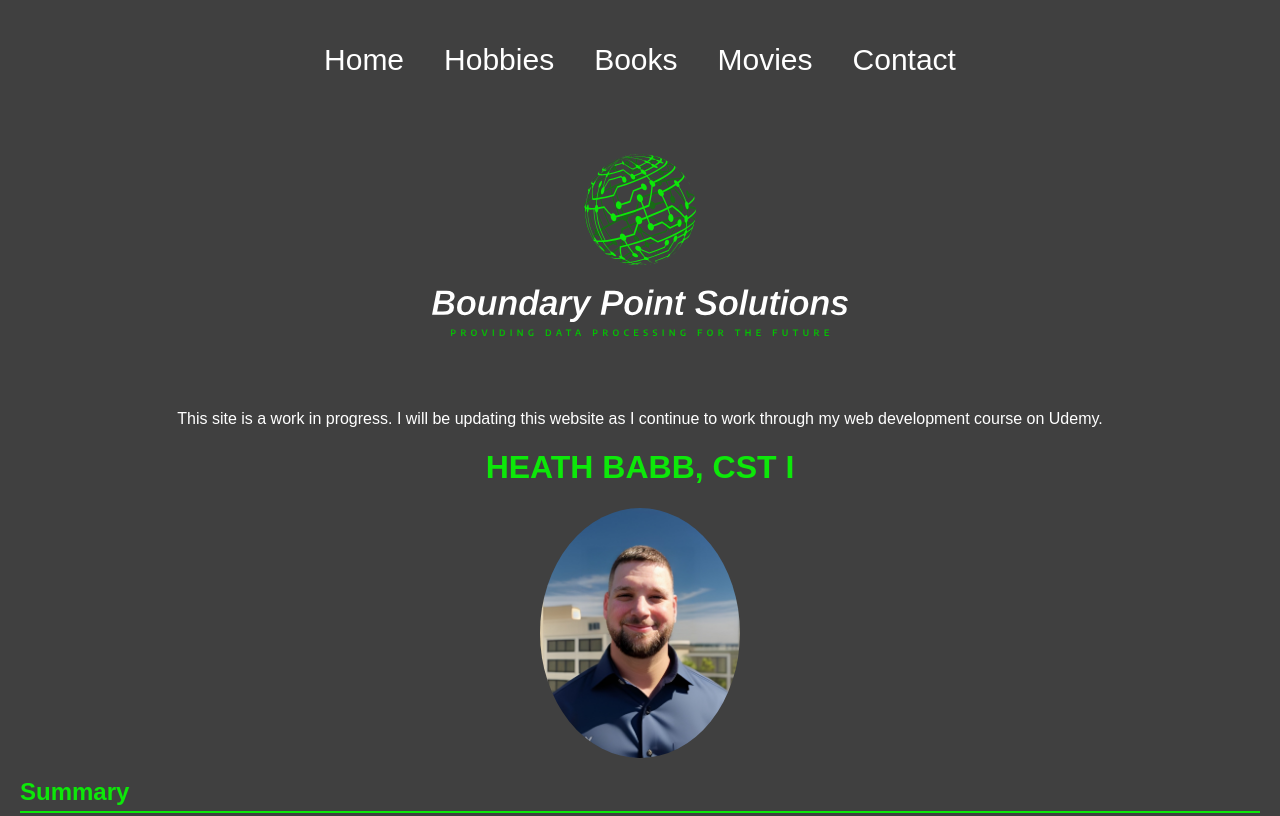
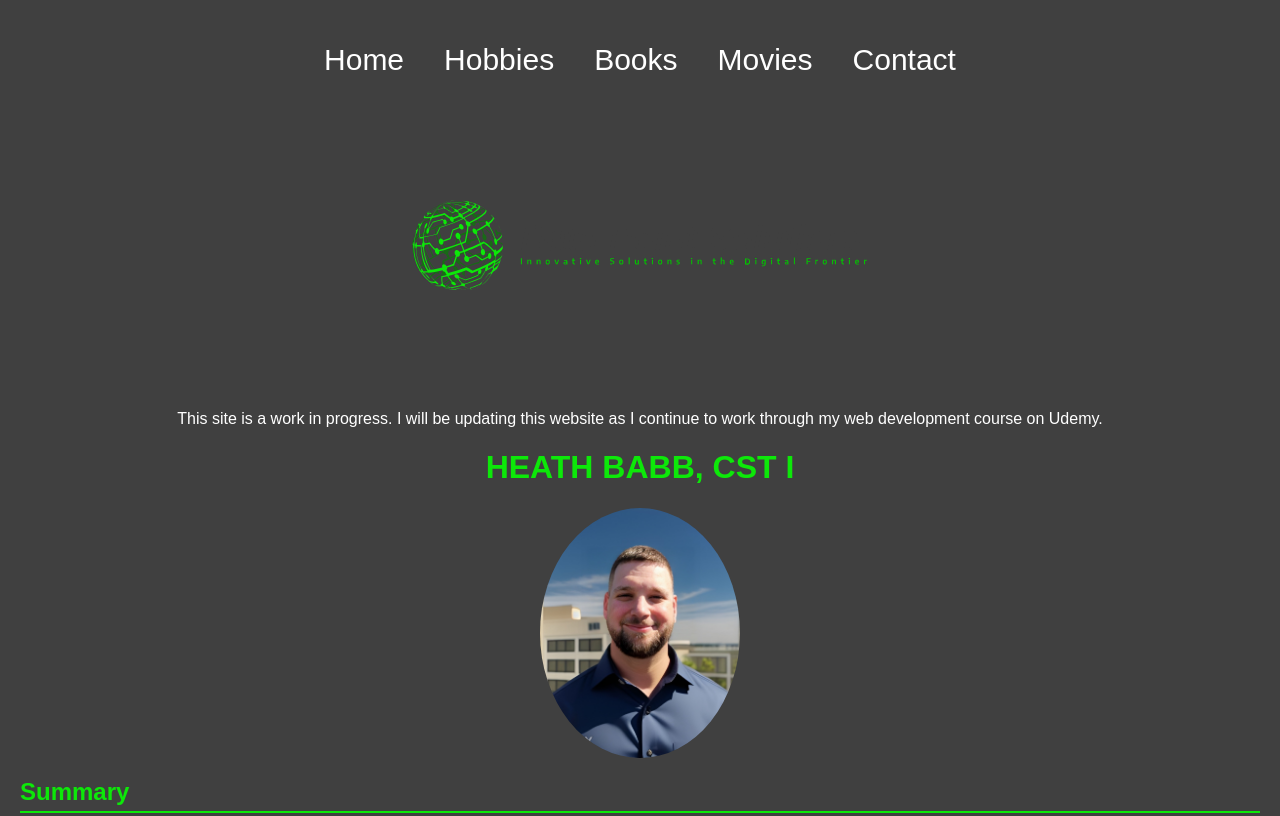
Before and after one commit to hbabb/portfolio, a plain HTML site: page html/personalProfile.html in a window 1280 px wide. Shown: the top 816 px of the page. Drawn offline with Linux system fonts and the light colour scheme.

Commit message:
Changed logo on profile page

```diff
--- a/html/personalProfile.html
+++ b/html/personalProfile.html
@@ -25,7 +25,7 @@
 		</header>
 		<!-- Logo -->
 		<div class="logo">
-			<img src="../assets/images/Original Logo.svg" alt="Boundary Point Solutions Logo" />
+			<img src="../assets/images/TransparentLogo.svg" alt="Data Point Solutions Logo" />
 		</div>
 		<main>
 			<p id="intro">
```
Also changed, not shown: assets/images/Grayscale Transparent.png (added), assets/images/GrayscaleTransparent.svg (added), assets/images/Original Logo Symbol.png, assets/images/Original Logo.png (added), assets/images/OriginalLogo.svg (added), assets/images/Transparent Logo (for white background).png (added), assets/images/Transparent Logo.png (added), assets/images/Transparent.ico (added), assets/images/TransparentLogo.svg (added), assets/images/Wordpress.png (added), assets/images/WordpressTransparent.png (added), assets/images/favicon.ico (added).
